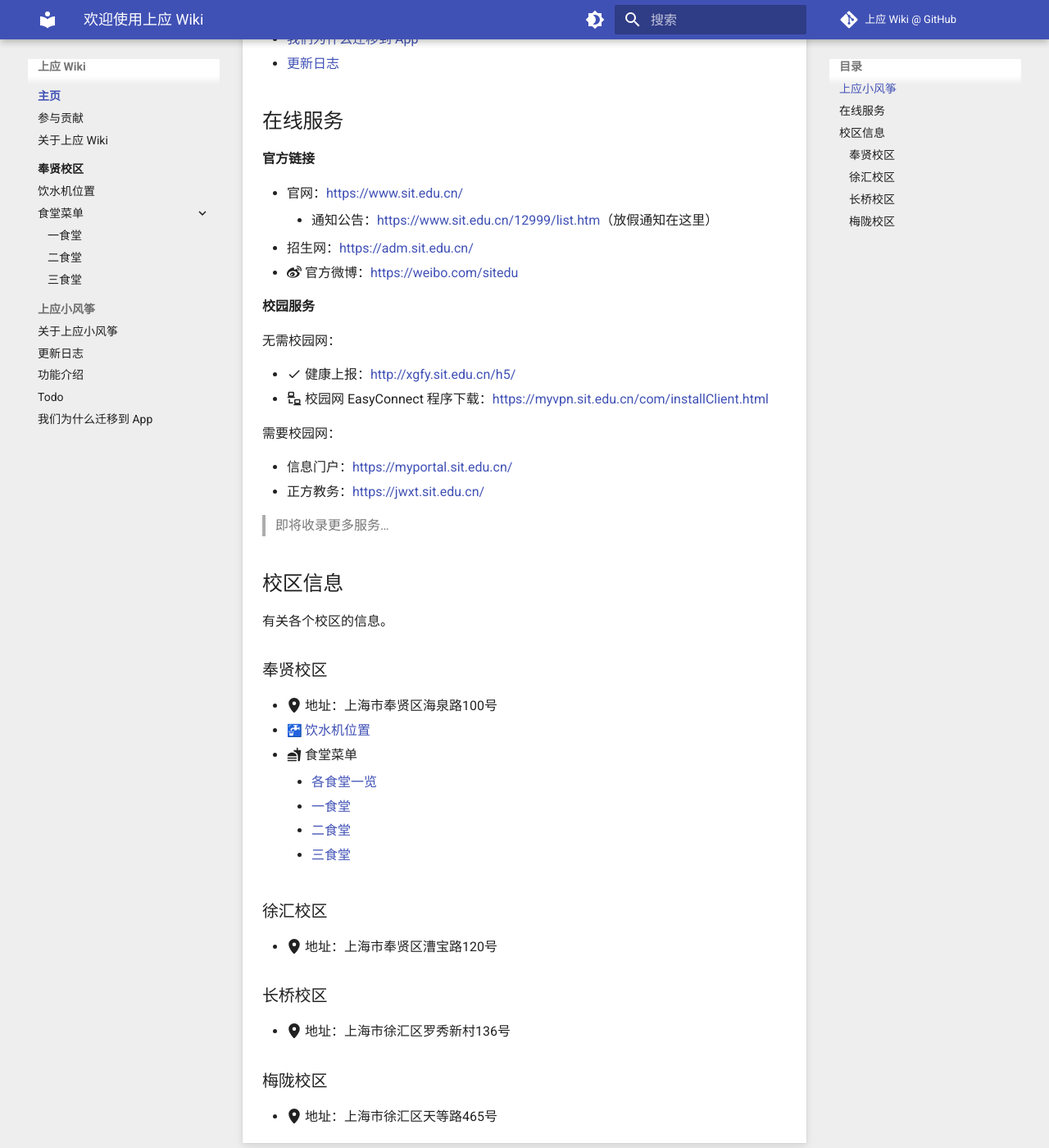
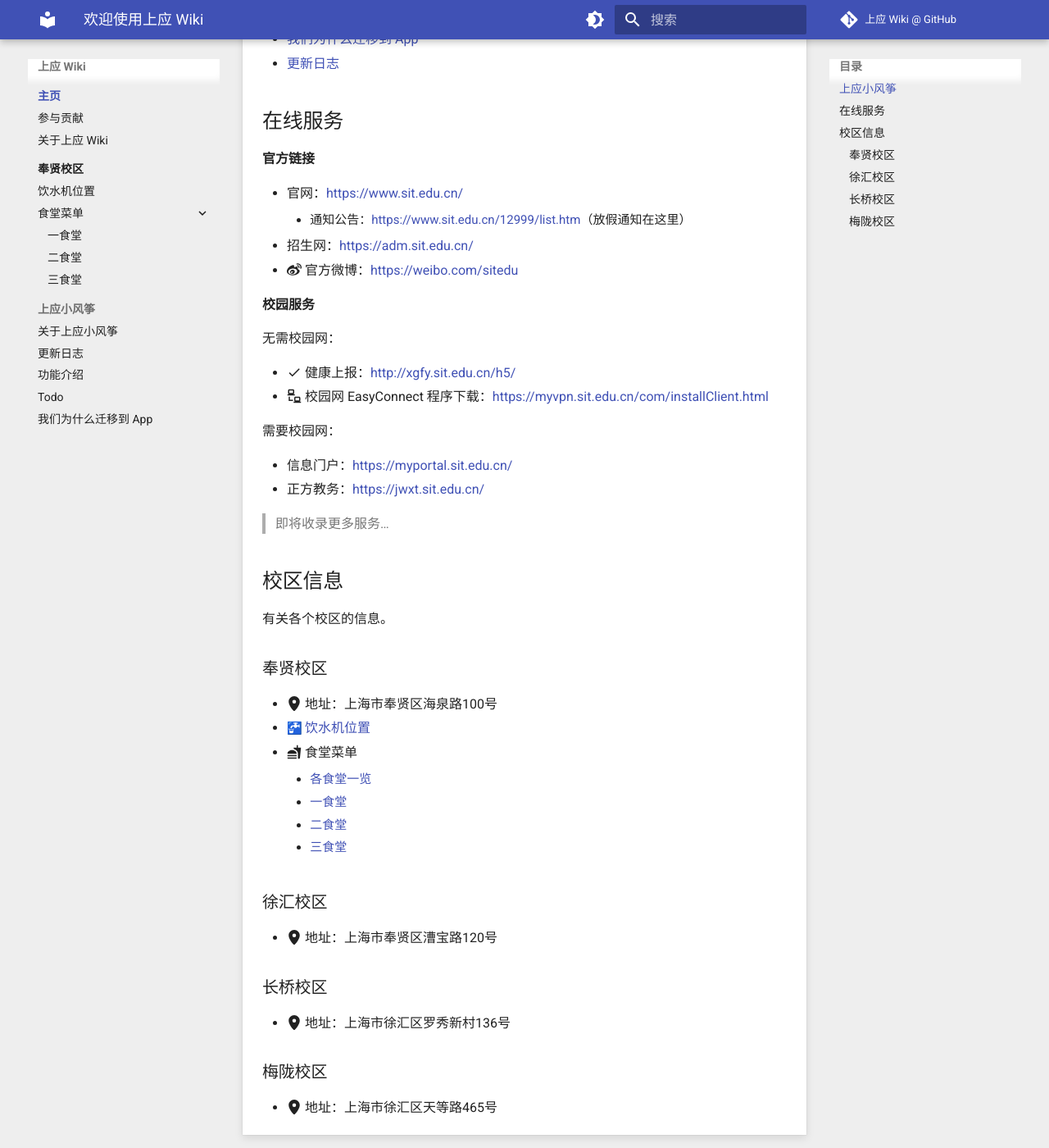
Before and after one commit to SIT-kite/SIT-wiki, an MkDocs documentation site: the page built from docs/index.md, in a window 1280 px wide and 1400 px high, scrolled down 346 px. Shown: the whole window at 82% size. Built offline with MkDocs 1.6.1 and Material for MkDocs 9.7.7, drawn with Linux system fonts in a browser that asks for light colours; emoji names are drawn with the system emoji font; comment, search, counter and statistics services are not loaded.

Commit message:
改善样式

```diff
--- a/docs/stylesheets/extra.css
+++ b/docs/stylesheets/extra.css
@@ -22,6 +22,9 @@ ruby > rt { font-size: 62.5%; }
 /* 放大 <table> 字号 .64rem -> .75rem */
 .md-typeset table:not([class]) { font-size: .75rem; }
 
+/* 缩小嵌套列表字号 .8rem -> .75rem */
+.md-typeset ol ol, .md-typeset ol ul,
+.md-typeset ul ol, .md-typeset ul ul { font-size: .75rem; }
 
 /* 表格边框样式 行边框 -> 全部边框 */
 .md-typeset table:not([class]) { border: none; border-collapse: collapse; }
```
